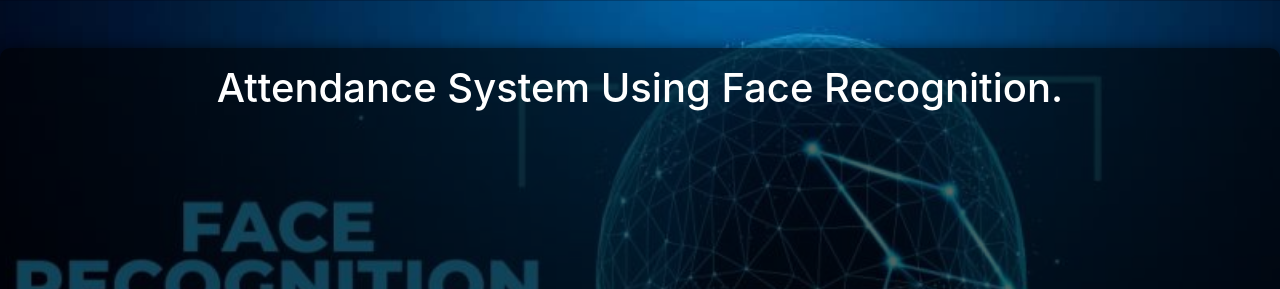
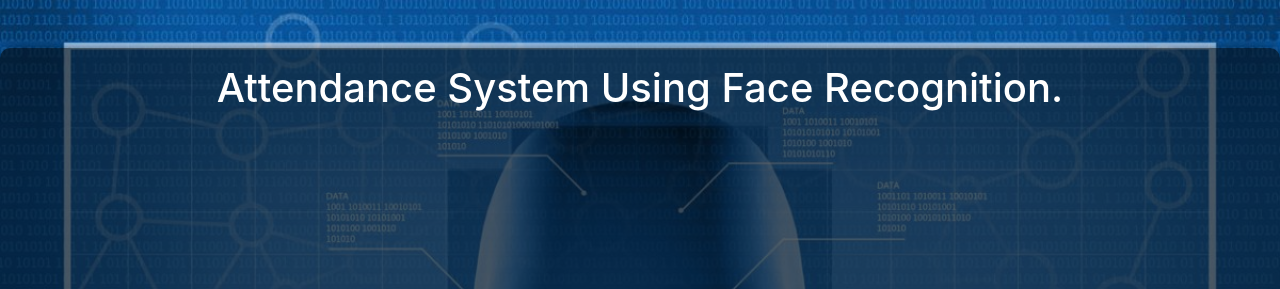
Before and after one commit to anuraggehlot/face-recognition-attendance-system, a Django app: page / in a window 1280 px wide; the page is wider, and only the part inside the window is pictured. Shown: the top 289 px of that part. Run offline with Django 3.2, Linux system fonts and the light colour scheme; some libraries are stand-ins or nearby versions.

Commit message:
mod file

```diff
--- a/recognition/templates/recognition/home.html
+++ b/recognition/templates/recognition/home.html
@@ -15,7 +15,7 @@
 
     <style>
         body {
-            background: url('{% static "recognition/img/reco.jpg"%}') no-repeat center center fixed;
+            background: url('{% static "recognition/img/hemlok.jpg"%}') no-repeat center center fixed;
             background-size: cover;
         }
     </style>
```
Also changed, not shown: README.md, db.sqlite3, recognition/static/recognition/img/hemlok.jpg (added).
